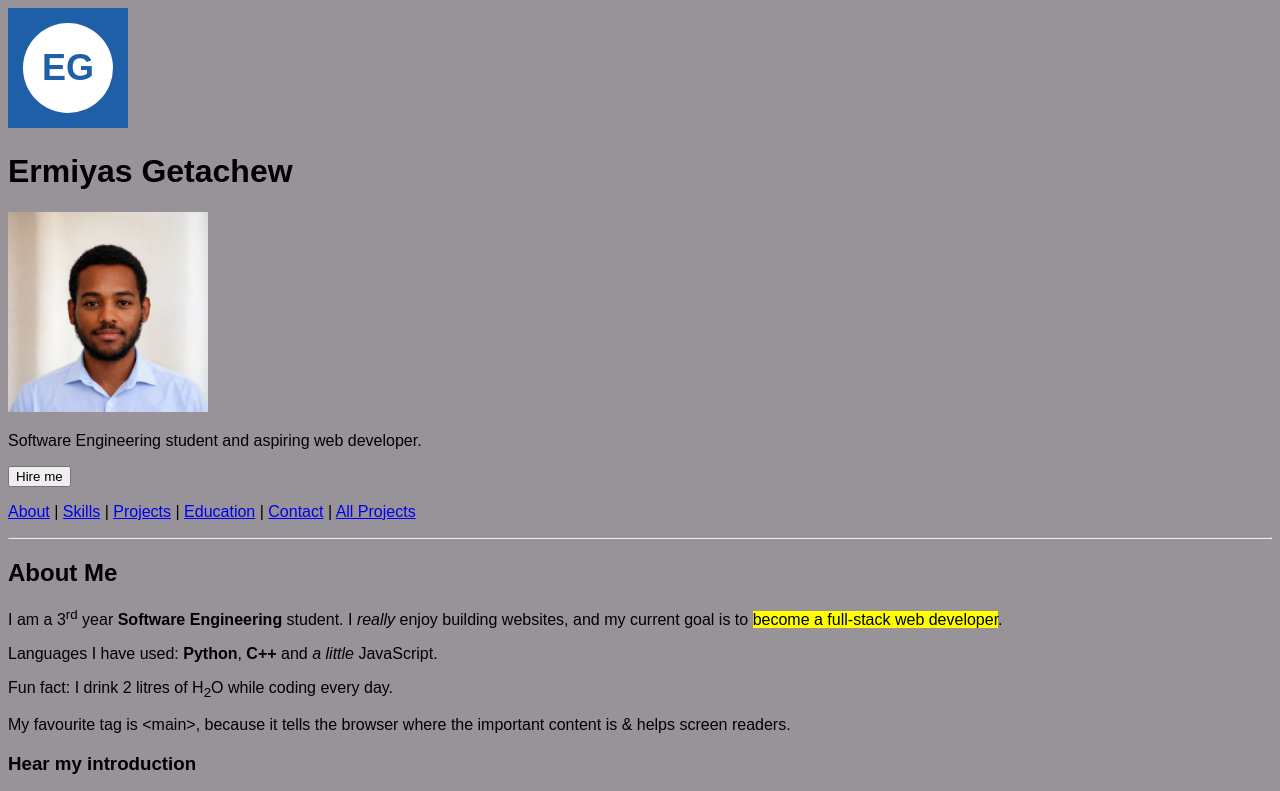
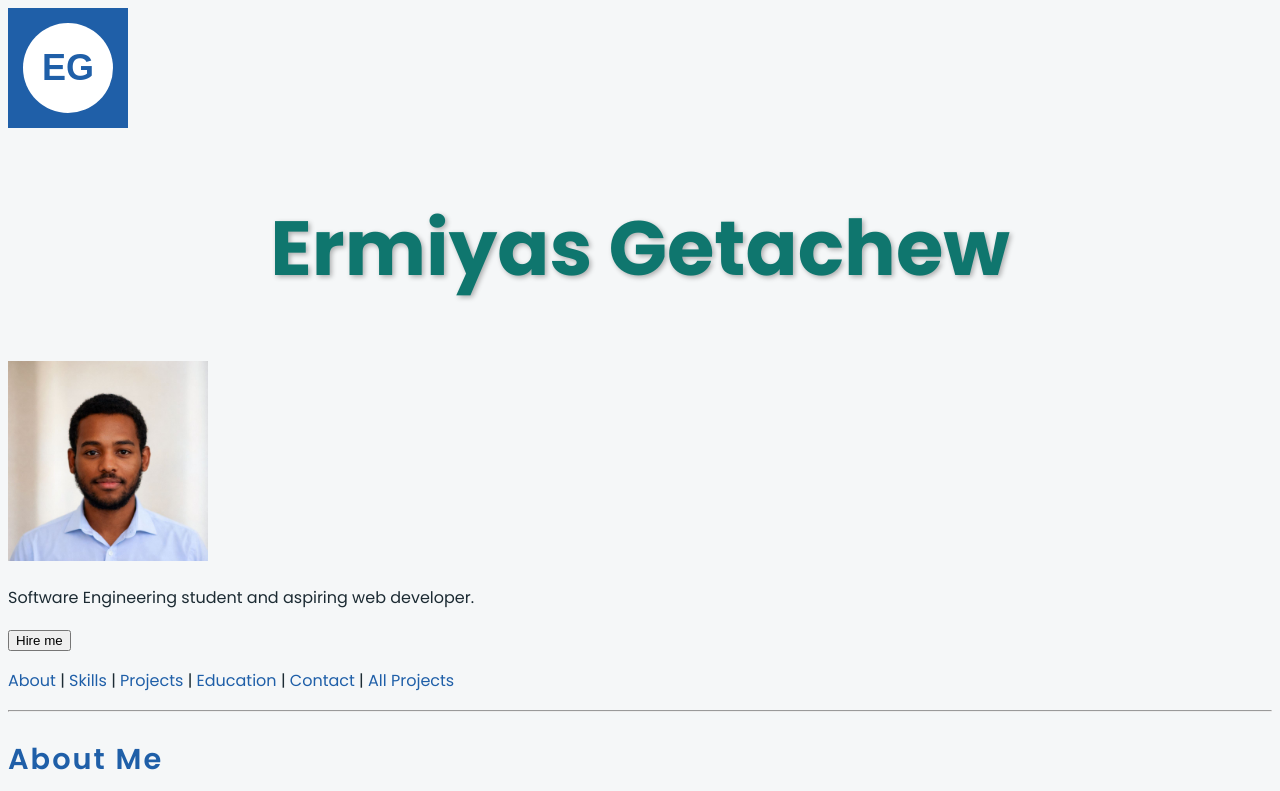
Before and after one commit to Lantern-7/portfolio, a plain HTML site: page index.html in a window 1280 px wide. Shown: the top 791 px of the page. Drawn offline with Linux system fonts and the light colour scheme.

Commit message:
Lab-16 : A colour palette, Google Font, readable text size and spacing, styled headings and links are added

```diff
--- a/CSS/style.css
+++ b/CSS/style.css
@@ -1,8 +1,57 @@
 /* ==========================================
    Portfolio stylesheet — Ermiyas Getachew
    ========================================== */
+
+/* Palette
+   Primary  #0f766e   (teal, deep and trustworthy)
+   Dark     #1c2b33   (text)
+   Accent   hsl(16, 88%, 56%)   (coral)
+   Light    #f5f7f8   (page background)
+*/
+
 /* ---------- Base ---------- */
+
 body {
-    background-color: #989299;   /* very light grey-blue */
-    font-family: Arial, sans-serif;
+    background-color: #f5f7f8;
+    color: #1c2b33;
+    font-family: 'Poppins', Arial, sans-serif;
+    font-size: 1rem;
+    line-height: 1.6;        /* 1.6 × the font size: easier to read */
 }
+
+html {
+    font-size: 16px;   /* 1rem = 16px everywhere */
+}
+h1 {
+    color: #0f766e;                 /* hex */
+    text-align: center;
+    font-weight: 700;
+    text-shadow: 2px 2px 5px rgba(0, 0, 0, 0.3);
+}
+h2 {
+    color: rgb(31, 95, 168);        /* the same blue in RGB */
+    /* text-transform: uppercase; */
+    letter-spacing: 2px;
+    font-weight: 600;
+}
+h3 {
+    color: hsl(212, 69%, 39%);      /* the same blue in HSL */
+}
+mark {
+    background-color: rgba(245, 166, 35, 0.35);   /* see-through orange */
+}
+h1 { font-size: 6vw; }   /* 40px */
+h2 { font-size: 1.8rem; }   /* about 29px */
+h3 { font-size: 1.2rem; }   /* about 19px */
+
+a {
+    color: #1f5fa8;
+    text-decoration: none;   /* removes the underline */
+}
+blockquote {
+    font-size: 1.2em;        /* 1.2 × the size of its parent */
+    font-style: italic;
+}
+code, pre {
+    font-family: 'Courier New', monospace;
+}
--- a/index.html
+++ b/index.html
@@ -10,6 +10,9 @@
 
     <title>Ermiyas Getachew | portfolio</title>
     <link rel="icon" type="image/png" href="images/favicon.jpg">
+    <link
+    href="https://fonts.googleapis.com/css2?family=Poppins:wght@400;600;700&display=swap"
+    rel="stylesheet">
     <link rel="stylesheet" href="css/style.css">
 </head>
 
```
